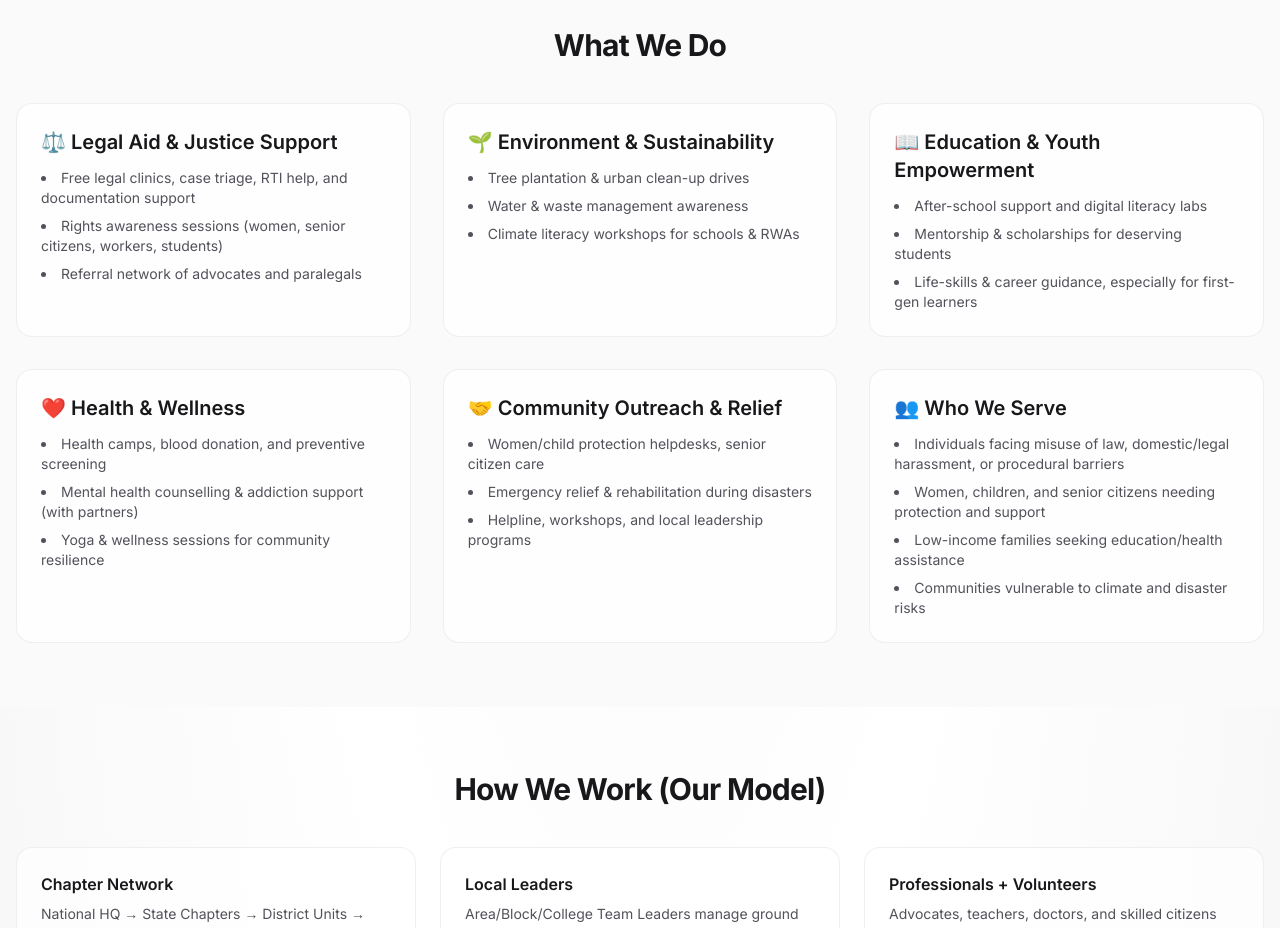
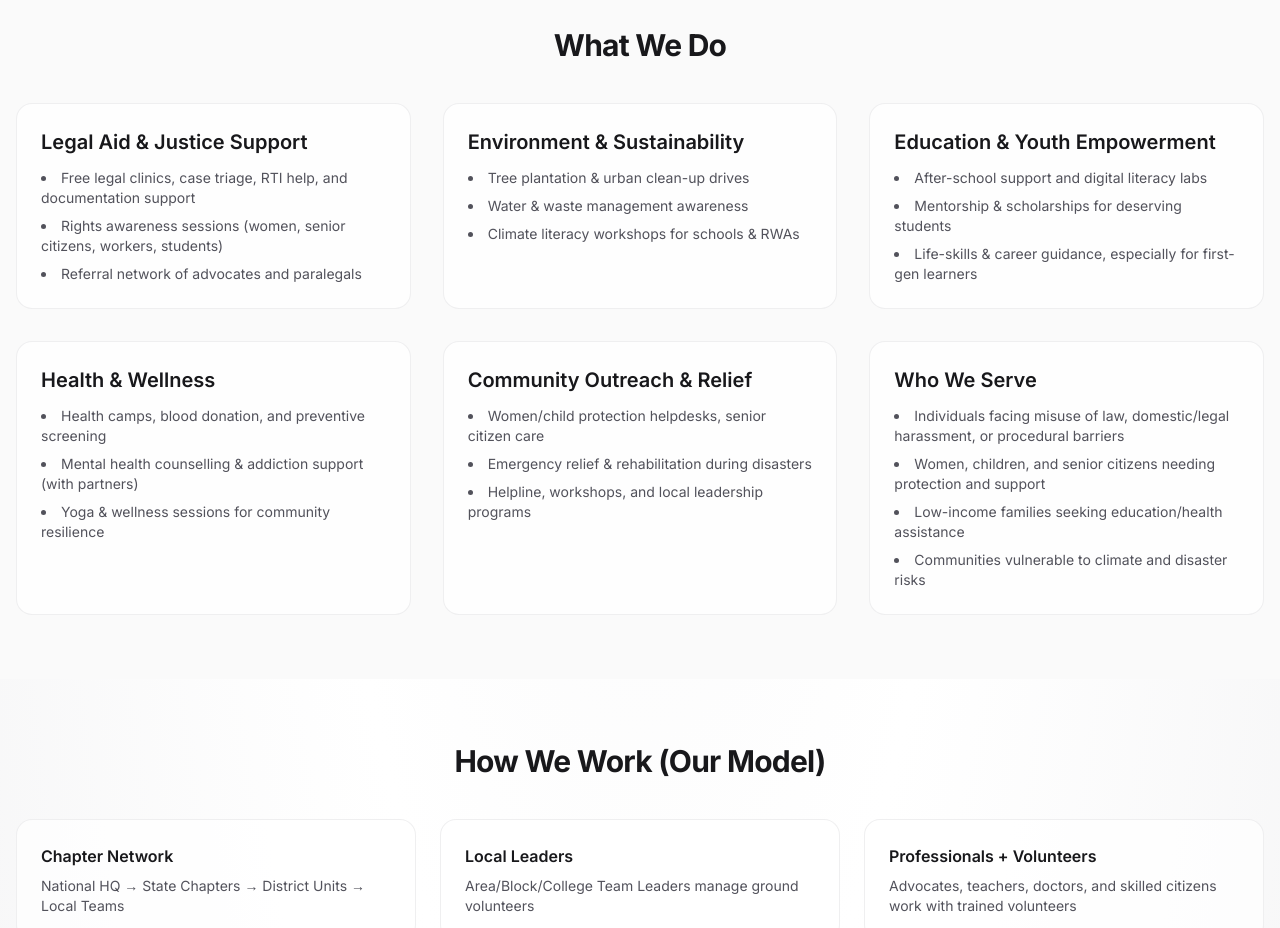
Before and after one commit to unitedindiafoundation/United-India-Foundation-Website, a plain HTML site: page index.html in a window 1280 px wide. Shown: the part 1540-2468 px from the top of the page. Drawn offline with nearby package versions, Linux system fonts and the light colour scheme.

Commit message:
Update index.html

```diff
--- a/index.html
+++ b/index.html
@@ -109,7 +109,7 @@
                 <h2 class="text-3xl font-bold tracking-tight text-center mb-10">What We Do</h2>
                 <div class="grid md:grid-cols-2 lg:grid-cols-3 gap-8">
                     <div class="p-6 rounded-2xl bg-white/70 dark:bg-zinc-900/70 border border-zinc-200/60 dark:border-zinc-800">
-                        <h3 class="text-xl font-semibold mb-3 flex items-center gap-2">⚖️ Legal Aid & Justice Support</h3>
+                        <h3 class="text-xl font-semibold mb-3 flex items-center gap-2">  Legal Aid & Justice Support</h3>
                         <ul class="space-y-2 text-sm text-zinc-600 dark:text-zinc-300 list-disc list-inside">
                             <li>Free legal clinics, case triage, RTI help, and documentation support</li>
                             <li>Rights awareness sessions (women, senior citizens, workers, students)</li>
@@ -117,7 +117,7 @@
                         </ul>
                     </div>
                      <div class="p-6 rounded-2xl bg-white/70 dark:bg-zinc-900/70 border border-zinc-200/60 dark:border-zinc-800">
-                        <h3 class="text-xl font-semibold mb-3 flex items-center gap-2">🌱 Environment & Sustainability</h3>
+                        <h3 class="text-xl font-semibold mb-3 flex items-center gap-2"> Environment & Sustainability</h3>
                         <ul class="space-y-2 text-sm text-zinc-600 dark:text-zinc-300 list-disc list-inside">
                             <li>Tree plantation & urban clean-up drives</li>
                             <li>Water & waste management awareness</li>
@@ -125,7 +125,7 @@
                         </ul>
                     </div>
                      <div class="p-6 rounded-2xl bg-white/70 dark:bg-zinc-900/70 border border-zinc-200/60 dark:border-zinc-800">
-                        <h3 class="text-xl font-semibold mb-3 flex items-center gap-2">📖 Education & Youth Empowerment</h3>
+                        <h3 class="text-xl font-semibold mb-3 flex items-center gap-2"> Education & Youth Empowerment</h3>
                         <ul class="space-y-2 text-sm text-zinc-600 dark:text-zinc-300 list-disc list-inside">
                             <li>After-school support and digital literacy labs</li>
                             <li>Mentorship & scholarships for deserving students</li>
@@ -133,7 +133,7 @@
                         </ul>
                     </div>
                      <div class="p-6 rounded-2xl bg-white/70 dark:bg-zinc-900/70 border border-zinc-200/60 dark:border-zinc-800">
-                        <h3 class="text-xl font-semibold mb-3 flex items-center gap-2">❤️ Health & Wellness</h3>
+                        <h3 class="text-xl font-semibold mb-3 flex items-center gap-2"> Health & Wellness</h3>
                         <ul class="space-y-2 text-sm text-zinc-600 dark:text-zinc-300 list-disc list-inside">
                             <li>Health camps, blood donation, and preventive screening</li>
                             <li>Mental health counselling & addiction support (with partners)</li>
@@ -141,7 +141,7 @@
                         </ul>
                     </div>
                      <div class="p-6 rounded-2xl bg-white/70 dark:bg-zinc-900/70 border border-zinc-200/60 dark:border-zinc-800">
-                        <h3 class="text-xl font-semibold mb-3 flex items-center gap-2">🤝 Community Outreach & Relief</h3>
+                        <h3 class="text-xl font-semibold mb-3 flex items-center gap-2"> Community Outreach & Relief</h3>
                         <ul class="space-y-2 text-sm text-zinc-600 dark:text-zinc-300 list-disc list-inside">
                             <li>Women/child protection helpdesks, senior citizen care</li>
                             <li>Emergency relief & rehabilitation during disasters</li>
@@ -149,7 +149,7 @@
                         </ul>
                     </div>
                      <div class="p-6 rounded-2xl bg-white/70 dark:bg-zinc-900/70 border border-zinc-200/60 dark:border-zinc-800">
-                        <h3 class="text-xl font-semibold mb-3 flex items-center gap-2">👥 Who We Serve</h3>
+                        <h3 class="text-xl font-semibold mb-3 flex items-center gap-2">  Who We Serve</h3>
                         <ul class="space-y-2 text-sm text-zinc-600 dark:text-zinc-300 list-disc list-inside">
                             <li>Individuals facing misuse of law, domestic/legal harassment, or procedural barriers</li>
                             <li>Women, children, and senior citizens needing protection and support</li>
```
